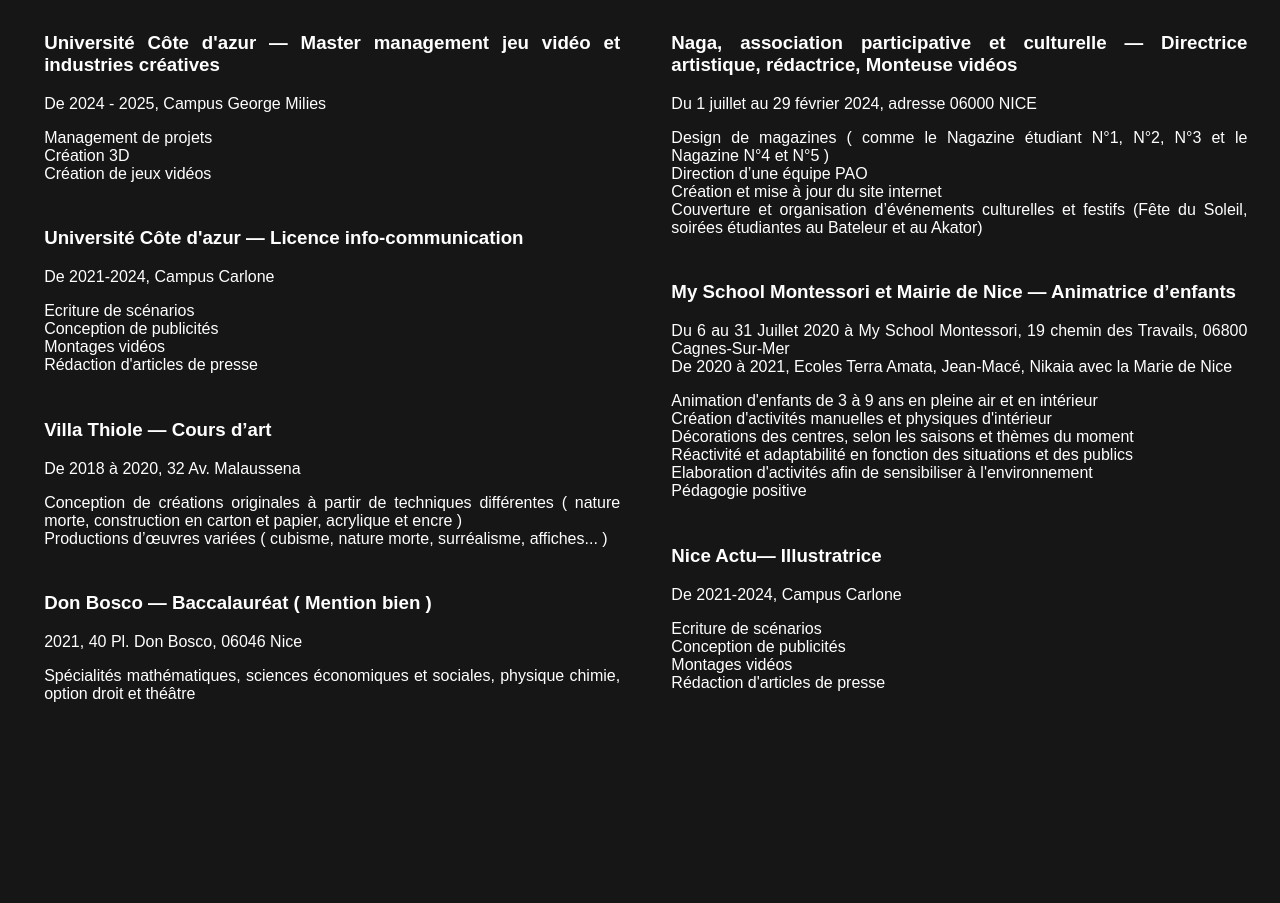
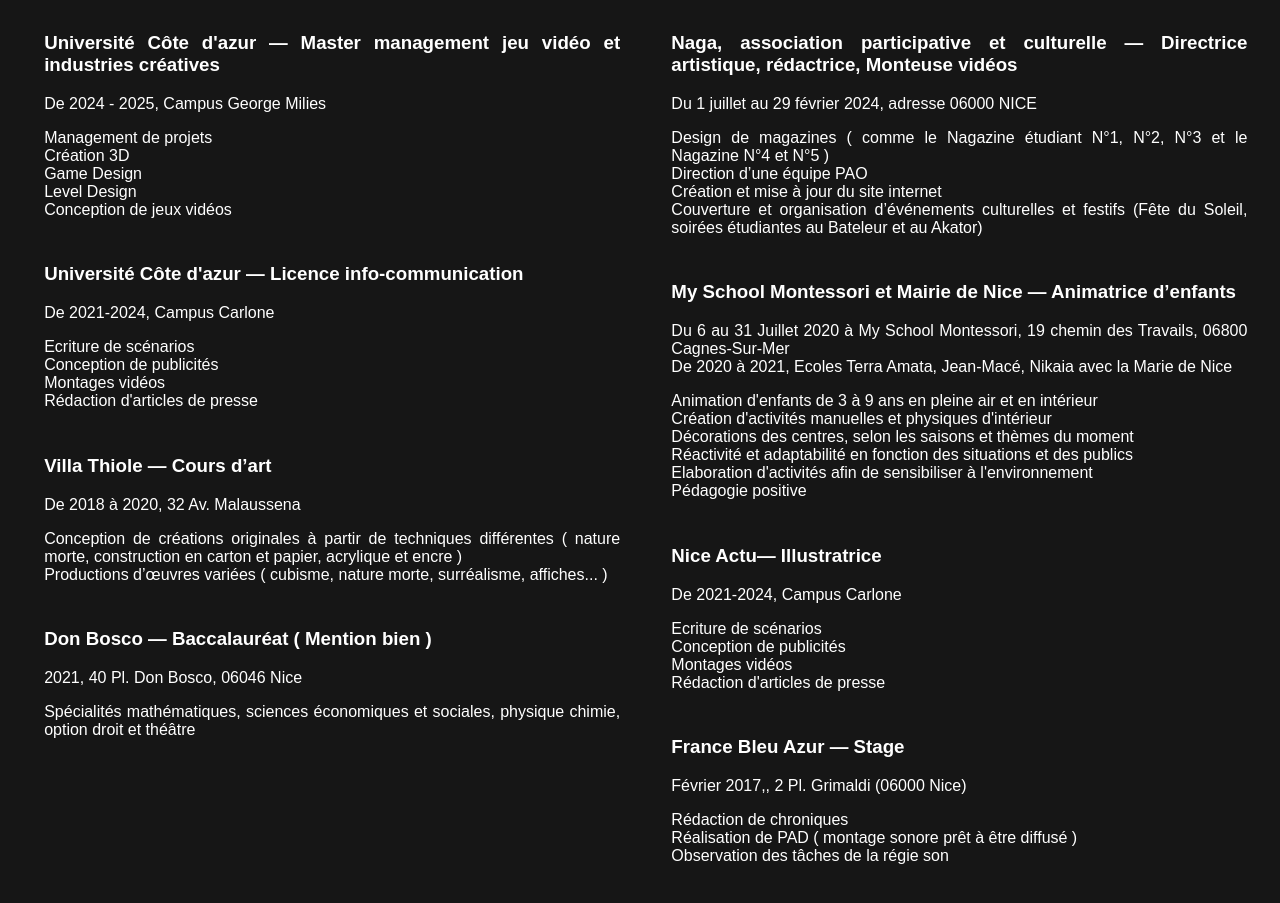
Before and after one commit to cunningturtle/Portfolio-Sana, a plain HTML site: page index.html in a window 1280 px wide. Shown: the part 819-1722 px from the top of the page. Drawn offline with Linux system fonts and the light colour scheme.

Commit message:
Update index.html

```diff
--- a/index.html
+++ b/index.html
@@ -39,7 +39,9 @@
                     <p>De 2024 - 2025, Campus George Milies</p>
                     <p>Management de projets<br>
                         Création 3D<br>
-                        Création de jeux vidéos</p>
+                        Game Design<br>
+                        Level Design<br>
+                        Conception de jeux vidéos</p>
                     </div>
 
                     <div class="zone">
```
